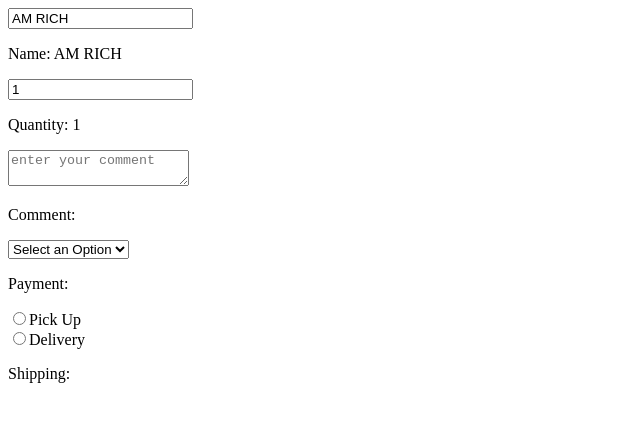
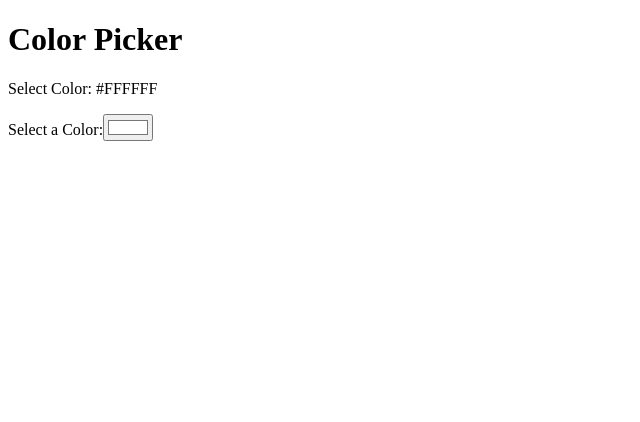
Before and after one commit to 2sammy/react-course_practice, a React (Vite) app in the folder react-practice/: page / in a window 1280 px wide. Shown: the top 422 px of the page, without its empty margins (0-640 px from the left). Built offline with nearby package versions, Linux system fonts and the light colour scheme.

Commit message:
useState

```diff
--- a/react-practice/src/App.jsx
+++ b/react-practice/src/App.jsx
@@ -1,10 +1,10 @@
-import Counter from "./Counter"
-import MyComponent from "./MyComponent"
+import ColorPicker from "./ColorPicker";
+
 
 export default function App() {
   return (
     <div>
-      <MyComponent />
+      <ColorPicker />
 
     </div>
   )
--- /dev/null
+++ b/react-practice/src/ColorPicker.jsx
@@ -0,0 +1,20 @@
+import { useState } from "react"
+
+export default function ColorPicker() {
+    const [color, setColor] = useState("#FFFFFF")
+    function handleColorChange (event){
+        setColor(event.target.value)
+
+    }
+  return (
+    <div className="color-picker-container">
+        <h1>Color Picker</h1>
+        <div className="class-display" style={{backgroundColor: color}}>
+            <p>Select Color: {color}</p>
+
+        </div>
+      <label> Select a Color:</label>
+      <input type="color" value={color} onChange={handleColorChange} />
+    </div>
+  )
+}
--- a/react-practice/src/index.css
+++ b/react-practice/src/index.css
@@ -1,4 +1,4 @@
-.counter-container{
+/*.counter-container{
   text-align: center;
   font-family: Arial, Helvetica, sans-serif;
 }
@@ -24,3 +24,45 @@
 .counter-button:hover{
   background-color: hsl(197, 100%, 48%);
 }
+
+body{
+  font-family: Arial, Helvetica, sans-serif;
+}
+.color-picker-container{
+  display: flex;
+  flex-direction: column;
+  align-items: center;
+}
+h1{
+  margin: 50px;
+  font-size: 3rem;
+}
+.color-display{
+  width: 300px;
+  height: 300px;
+  display: flex;
+  justify-content: center;
+  border: 5px solid hsl(0, 0%, 80%);
+  border-radius: 25px;
+  border-bottom: 25px;
+  transition: 0.25s ease;
+}
+.color-display p{
+  color: hsl(0, 0, 80%);
+  font-size: 2rem;
+  text-align: center;
+
+}
+label{
+  font-size: 1.5rem;
+  font-weight: bold;
+  margin-bottom: 10px;
+}
+input[type="color"]{
+  width: 75px;
+  height: 50px;
+  padding: 5px;
+  border-radius: 10px;
+  border: 3px solid hsl(0, 0, 80%);
+}
+*/
```
